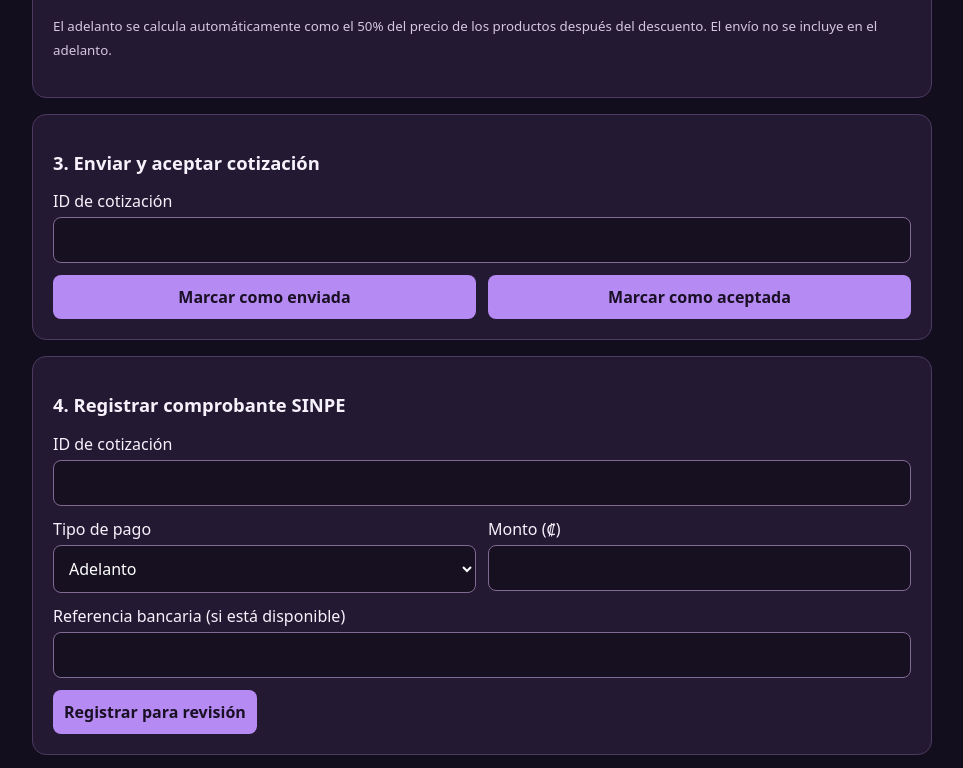
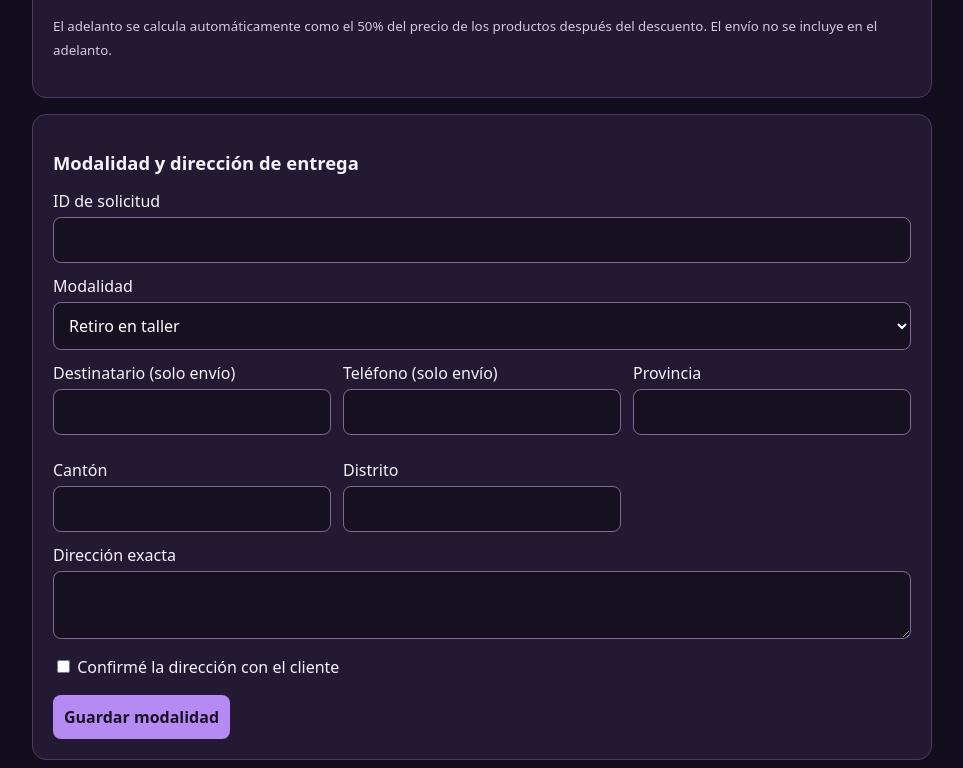
Before and after one commit to ealfaro29/zenin-club, a website: page docs/zenin-os-ventas.html in a window 1280 px wide. Shown: the part 1306-2074 px from the top of the page, without its empty margins (158-1121 px from the left). Drawn offline with Linux system fonts and the light colour scheme.

Commit message:
Add delivery confirmation form before official order conversion

```diff
--- a/docs/zenin-os-ventas.html
+++ b/docs/zenin-os-ventas.html
@@ -28,6 +28,14 @@ button:disabled{opacity:.5}small,p{line-height:1.5;color:#d5c7e2}.grid{display:g
 <label>Modalidad</label><select name="deliveryMode"><option value="workshop_pickup">Retiro en taller (gratis)</option><option value="home_delivery">Envío a domicilio (₡2.500)</option></select>
 <button>Crear cotización</button></form>
 <p><small>El adelanto se calcula automáticamente como el 50% del precio de los productos después del descuento. El envío no se incluye en el adelanto.</small></p></section>
+<section><h2>Modalidad y dirección de entrega</h2><form id="deliveryForm">
+<label>ID de solicitud</label><input name="requestId" required>
+<label>Modalidad</label><select name="deliveryMode"><option value="workshop_pickup">Retiro en taller</option><option value="home_delivery">Envío a domicilio</option></select>
+<div class="grid"><div><label>Destinatario (solo envío)</label><input name="recipientName"></div><div><label>Teléfono (solo envío)</label><input name="recipientPhone"></div>
+<div><label>Provincia</label><input name="province"></div><div><label>Cantón</label><input name="canton"></div><div><label>Distrito</label><input name="district"></div></div>
+<label>Dirección exacta</label><textarea name="addressLine1"></textarea>
+<label><input type="checkbox" name="addressConfirmed" style="width:auto"> Confirmé la dirección con el cliente</label>
+<button>Guardar modalidad</button></form></section>
 <section><h2>3. Enviar y aceptar cotización</h2><form id="quoteStatusForm">
 <label>ID de cotización</label><input id="quoteId" name="quoteId" required>
 <div class="grid"><button type="button" id="sent">Marcar como enviada</button><button type="button" id="accepted">Marcar como aceptada</button></div>
@@ -72,6 +80,7 @@ wire('quoteForm','/admin/zc/quotes',d=>({requestId:d.requestId,currency:'CRC',it
 for(const [id,path] of [['sent','/admin/zc/quotes/sent'],['accepted','/admin/zc/quotes/accept']]){
  document.getElementById(id).addEventListener('click',async e=>{try{await call(path,{quoteId:document.getElementById('quoteId').value.trim()},e.currentTarget)}catch(err){out.textContent=err.message}});
 }
+wire('deliveryForm','/admin/zc/delivery',d=>({requestId:d.requestId,deliveryMode:d.deliveryMode,...(d.deliveryMode==='home_delivery'?{recipientName:d.recipientName,recipientPhone:d.recipientPhone,province:d.province,canton:d.canton,district:d.district,addressLine1:d.addressLine1,addressConfirmed:!!document.querySelector('#deliveryForm [name=addressConfirmed]').checked}:{})}));
 wire('proofForm','/admin/zc/payments/proofs',d=>({quoteId:d.quoteId,kind:d.kind,amountMinor:minor(d.amount),...(d.bankReference?{bankReference:d.bankReference}:{})}),d=>{document.getElementById('paymentId').value=d.payment?.id||''});
 wire('verifyForm','/admin/zc/payments/verify',d=>({paymentId:d.paymentId,bankReference:d.bankReference,bankReceiptConfirmed:!!document.querySelector('#verifyForm [name=confirmed]').checked}));
 wire('convertForm','/admin/zc/orders/convert',d=>({quoteId:d.quoteId}));
```
